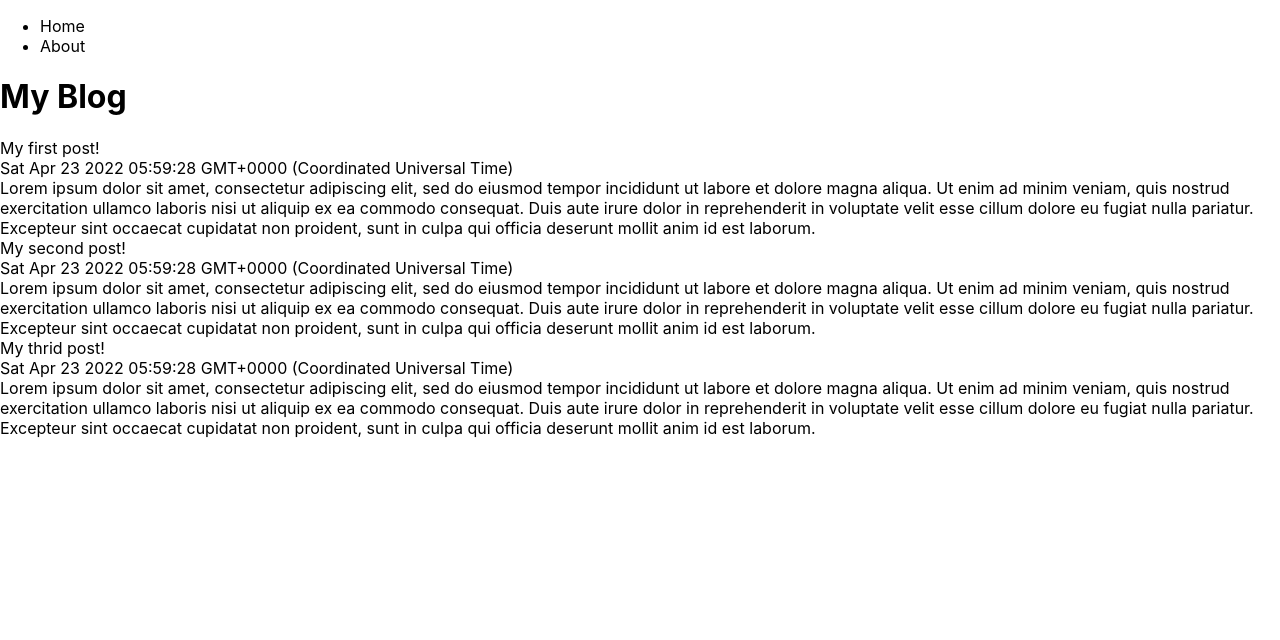
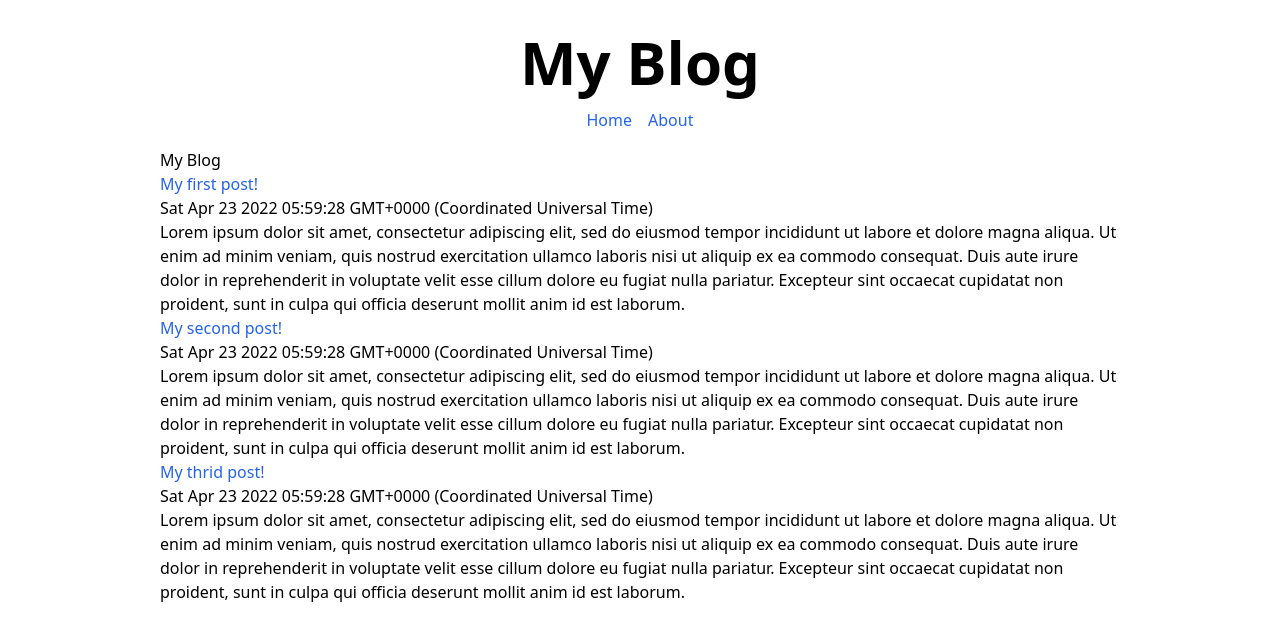
Before and after one commit to Kadphol/nextjs-tutorial, a Next.js app: page / in a window 1280 px wide. Shown: the top 640 px of the page. Built offline with nearby package versions, Linux system fonts and the light colour scheme.

Commit message:
Apply tailwindcss

```diff
--- a/pages/_app.js
+++ b/pages/_app.js
@@ -4,13 +4,25 @@ import '../styles/globals.css';
 
 function MyApp({ Component, pageProps }) {
   return (
-    <div>
-      <nav>
-        <ul>
-          <li><Link href="/">Home</Link></li>
-          <li><Link href="/about">About</Link></li>
-        </ul>
-      </nav>
+    <div className="mx-auto my-8 w-9/12">
+      <header>
+        <h1 className="text-6xl font-bold text-center">My Blog</h1>
+        <nav className="my-4">
+          <ul className="flex flex-row justify-center space-x-4">
+            <li>
+              <Link href="/">
+                <a>Home</a>
+              </Link>
+            </li>
+            <li>
+              <Link href="/about">
+                <a>About</a>
+              </Link>
+            </li>
+          </ul>
+        </nav>
+      </header>
+
       <Component {...pageProps} />
     </div>
   )
--- a/styles/globals.css
+++ b/styles/globals.css
@@ -1,16 +1,10 @@
-html,
-body {
-  padding: 0;
-  margin: 0;
-  font-family: -apple-system, BlinkMacSystemFont, Segoe UI, Roboto, Oxygen,
-    Ubuntu, Cantarell, Fira Sans, Droid Sans, Helvetica Neue, sans-serif;
+@tailwind base;
+@tailwind components;
+@tailwind utilities;
+
+
+@layer base {
+  a {
+    @apply text-blue-600 hover:text-blue-500;
+  }
 }
-
-a {
-  color: inherit;
-  text-decoration: none;
-}
-
-* {
-  box-sizing: border-box;
-}
```
